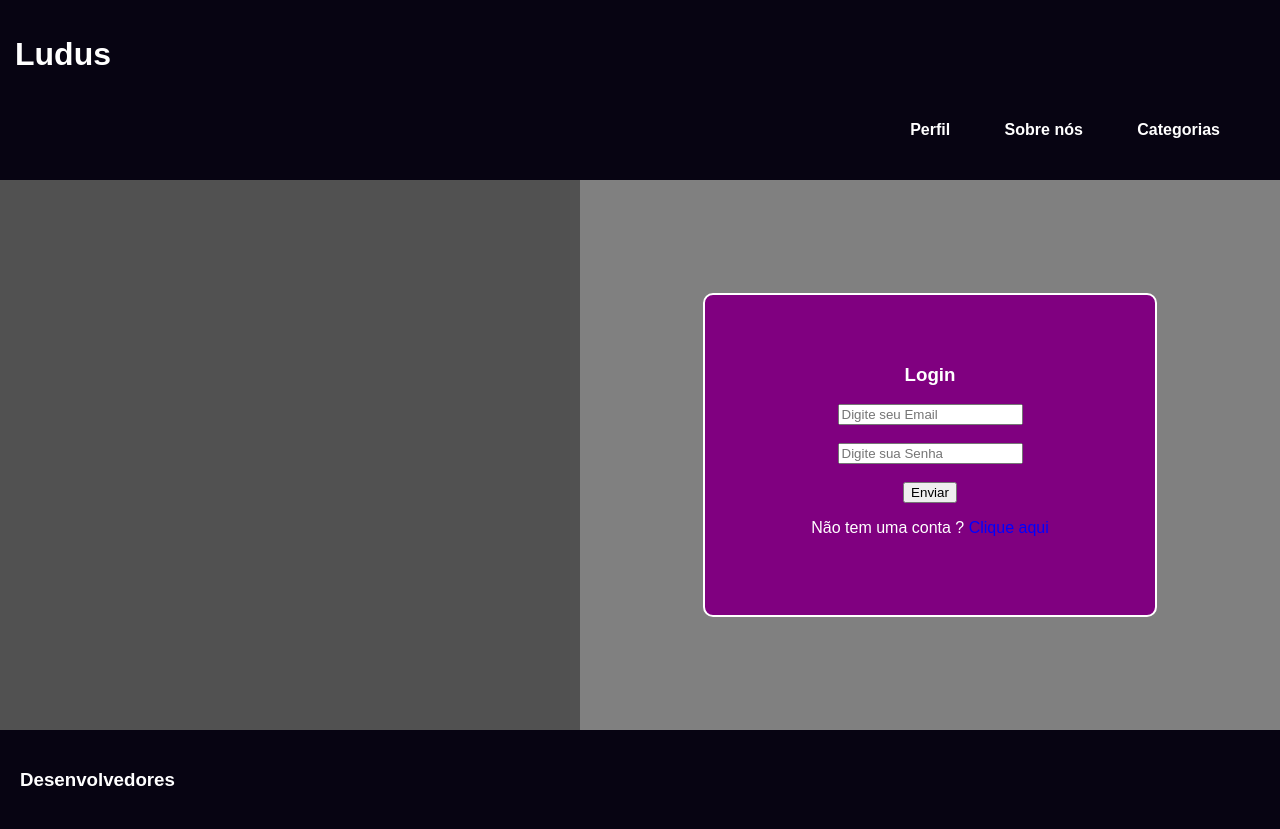
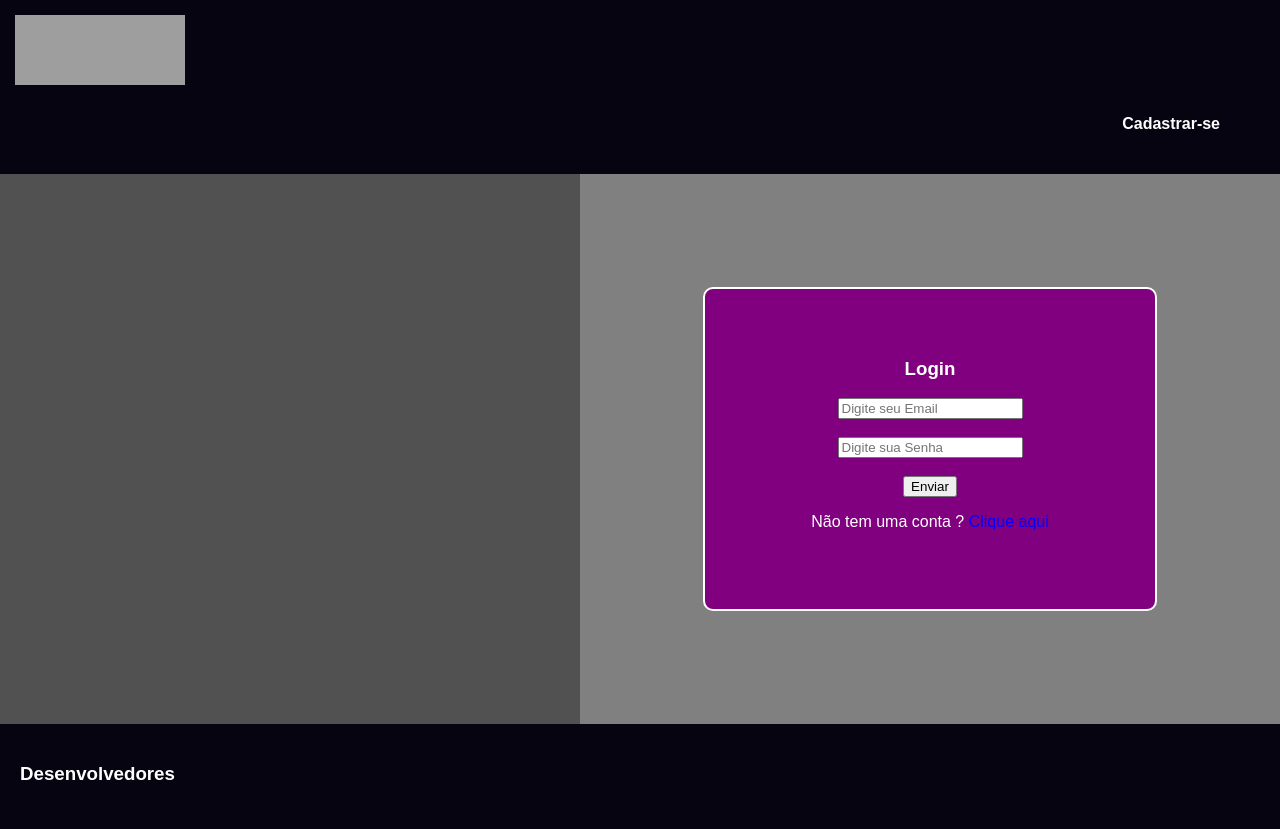
Before and after one commit to LarissaSCordeiro/Ludus, a PHP site: page /login.php in a window 1280 px wide. After the commit the page ends 780 px from the top, so only its background shows below. Run offline with PHP 8.4, Linux system fonts and the light colour scheme; grey boxes are pictures that could not be loaded.

Commit message:
Mudanças para o css
Mudanças para facilitar a estilização das paginas de cadastro e login.

```diff
--- a/login.php
+++ b/login.php
@@ -11,14 +11,14 @@
 <body>
 <!--Interface-->
 <header>
-<h1><a href="index.html">Ludus</a></h1>
+<a href="index.html"><img class="logo" src="./img/logo.png" alt="logo" width="170" height="70"></a>
 <nav>
 <label for="toggle">&#9776;</label>
 <input type="checkbox" id="toggle">
 <menu>
-<a href="perfil.php"><strong>Perfil</strong></a>
-<a href="#"><strong>Sobre nós</strong></a>
-<a href="#"><strong>Categorias</strong></a>
+<a class="btn" href="cadastro.php"><strong>Cadastrar-se</strong></a>
+<!--<a href="#"><strong></strong></a>-->
+<!--<a href="#"><strong></strong></a>-->
 </menu>
 </nav>
 </header>
--- a/perfil.php
+++ b/perfil.php
@@ -13,13 +13,13 @@
 <body>
 <!--Interface-->
 <header>
-<h1><a href="index.html">Ludus</a></h1>
+<a href="index.html"><img class="logo" src="./img/logo.png" alt="logo" width="170" height="70"></a>
 <nav>
 <label for="toggle">&#9776;</label>
 <input type="checkbox" id="toggle">
 <menu>
-<a href="perfil.php"><strong>Perfil</strong></a>
-<a href="#"><strong>Sobre nós</strong></a>
+<a href="#"><strong>Categoria</strong></a>
+<!--<a href="#"><strong></strong></a>-->
 </menu>
 </nav>
 </header>
```
Also changed, not shown: cadastro.php (+4 -4 lines), index.html (+4 -7 lines).
